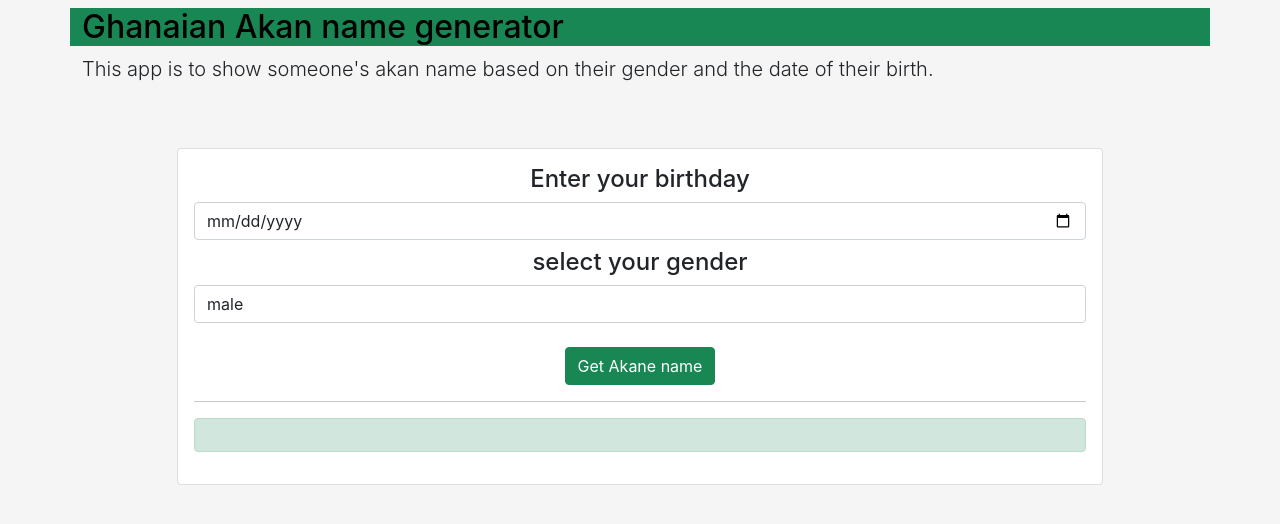
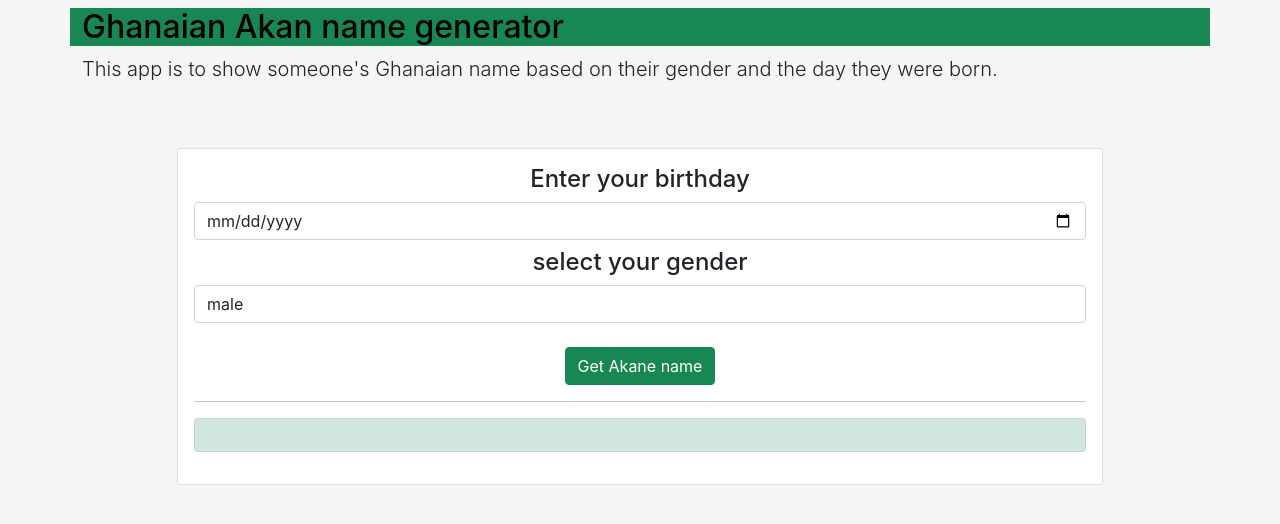
Before and after one commit to Gavin-Kariuki/Akan-Names, a plain HTML site: page index.html in a window 1280 px wide. Drawn offline with nearby package versions, Linux system fonts and the light colour scheme; a web font is replaced by a local one.

Commit message:
add a better description about the app

```diff
--- a/index.html
+++ b/index.html
@@ -25,7 +25,7 @@
       <div class="container">
           <div class="row">
               <h2 class="d-inline-block mt-2 pl-2 text-black bg-success">Ghanaian Akan name generator</h2>
-              <p class="lead">This app is to show someone's akan name based on their gender and the date of their birth.</p>
+              <p class="lead">This app is to show someone's Ghanaian name based on their gender and the day they were born.</p>
           </div>
       </div>
 
```
